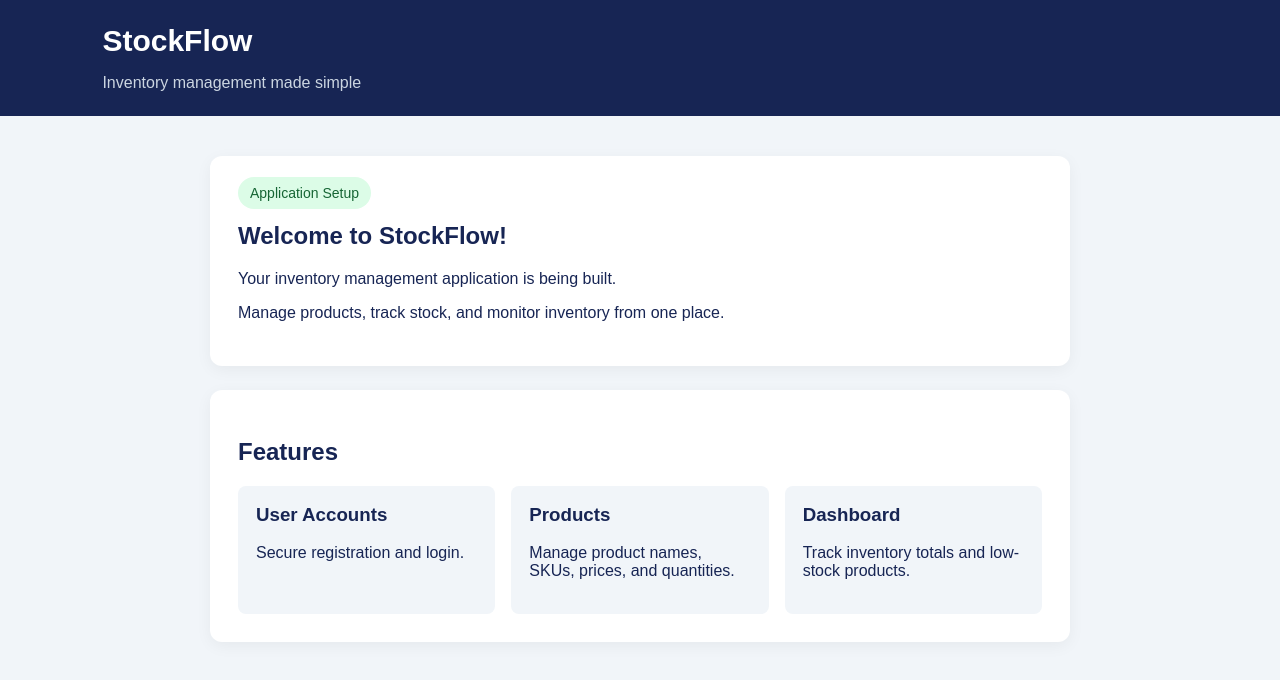
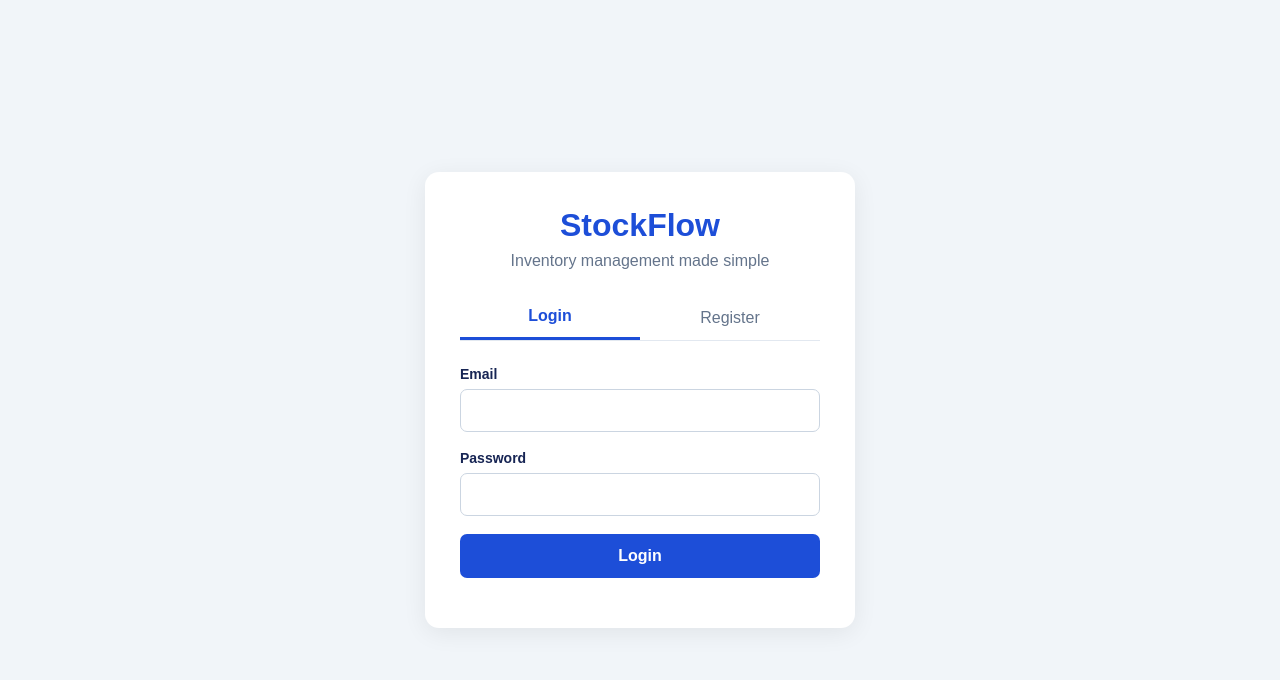
Before and after one commit to suryapallykoushik/stockflow-inventory-management, a website: page public/index.html in a window 1280 px wide. Drawn offline with Linux system fonts and the light colour scheme.

Commit message:
Separate frontend HTML CSS and JavaScript

```diff
--- /dev/null
+++ b/public/css/style.css
@@ -0,0 +1,191 @@
+ * {
+      box-sizing: border-box;
+      margin: 0;
+      padding: 0;
+    }
+
+    body {
+      font-family: Arial, sans-serif;
+      background: #f1f5f9;
+      color: #172554;
+      min-height: 100vh;
+      display: flex;
+      align-items: center;
+      justify-content: center;
+      padding: 20px;
+    }
+
+    .container {
+      width: 100%;
+      max-width: 430px;
+      background: white;
+      padding: 35px;
+      border-radius: 14px;
+      box-shadow: 0 5px 25px #00000012;
+    }
+
+    .logo {
+      text-align: center;
+      margin-bottom: 25px;
+    }
+
+    .logo h1 {
+      font-size: 32px;
+      color: #1d4ed8;
+    }
+
+    .logo p {
+      color: #64748b;
+      margin-top: 8px;
+    }
+
+    .tabs {
+      display: flex;
+      margin-bottom: 25px;
+      border-bottom: 1px solid #e2e8f0;
+    }
+
+    .tabs button {
+      width: 50%;
+      padding: 12px;
+      border: none;
+      background: white;
+      cursor: pointer;
+      font-size: 16px;
+      color: #64748b;
+    }
+
+    .tabs button.active {
+      color: #1d4ed8;
+      border-bottom: 3px solid #1d4ed8;
+      font-weight: bold;
+    }
+
+    .form-group {
+      margin-bottom: 18px;
+    }
+
+    label {
+      display: block;
+      margin-bottom: 7px;
+      font-weight: bold;
+      font-size: 14px;
+    }
+
+    input {
+      width: 100%;
+      padding: 12px;
+      border: 1px solid #cbd5e1;
+      border-radius: 7px;
+      font-size: 15px;
+    }
+
+    input:focus {
+      outline: none;
+      border-color: #2563eb;
+    }
+
+    .submit-btn {
+      width: 100%;
+      padding: 13px;
+      background: #1d4ed8;
+      color: white;
+      border: none;
+      border-radius: 7px;
+      font-size: 16px;
+      font-weight: bold;
+      cursor: pointer;
+    }
+
+    .submit-btn:hover {
+      background: #1e40af;
+    }
+
+    .message {
+      margin-top: 15px;
+      font-size: 14px;
+      text-align: center;
+    }
+
+    .hidden {
+      display: none;
+
+.dashboard {
+  width: 100%;
+  max-width: 1100px;
+  margin: 0 auto;
+}
+
+.dashboard-header {
+  background: #172554;
+  color: white;
+  padding: 24px;
+  border-radius: 12px;
+  margin-bottom: 25px;
+}
+
+.dashboard-header h1 {
+  margin-bottom: 8px;
+}
+
+.stats {
+  display: grid;
+  grid-template-columns: repeat(auto-fit, minmax(200px, 1fr));
+  gap: 18px;
+  margin-bottom: 25px;
+}
+
+.stat-card {
+  background: white;
+  padding: 25px;
+  border-radius: 12px;
+  box-shadow: 0 4px 16px #0000000d;
+}
+
+.stat-card h3 {
+  color: #64748b;
+  font-size: 15px;
+  margin-bottom: 12px;
+}
+
+.stat-card p {
+  font-size: 30px;
+  font-weight: bold;
+  color: #1d4ed8;
+}
+
+.dashboard-section {
+  background: white;
+  padding: 25px;
+  border-radius: 12px;
+  margin-bottom: 20px;
+}
+
+.dashboard-section h2 {
+  margin-bottom: 18px;
+}
+
+#lowStockList {
+  padding-left: 20px;
+}
+
+#lowStockList li {
+  padding: 10px 0;
+  border-bottom: 1px solid #e2e8f0;
+}
+
+.logout-btn {
+  float: right;
+  padding: 10px 16px;
+  background: #dc2626;
+  color: white;
+  border: none;
+  border-radius: 6px;
+  cursor: pointer;
+}
+
+.hidden {
+  display: none !important;
+}
+
+    }
--- a/public/index.html
+++ b/public/index.html
@@ -5,74 +5,62 @@
   <meta charset="UTF-8">
   <meta name="viewport" content="width=device-width, initial-scale=1.0">
   <title>StockFlow - Inventory Management</title>
-  <style>
-    * { box-sizing: border-box; }
-    body {
-      margin: 0;
-      font-family: Arial, sans-serif;
-      background: #f1f5f9;
-      color: #172554;
-    }
-    header {
-      background: #172554;
-      color: white;
-      padding: 24px 8%;
-    }
-    header h1 { margin: 0; font-size: 30px; }
-    header p { margin-bottom: 0; color: #cbd5e1; }
-    main { max-width: 900px; margin: 40px auto; padding: 0 20px; }
-    .card {
-      background: white;
-      padding: 28px;
-      margin-bottom: 24px;
-      border-radius: 12px;
-      box-shadow: 0 4px 16px #0000000d;
-    }
-    .status {
-      color: #166534;
-      background: #dcfce7;
-      padding: 8px 12px;
-      border-radius: 20px;
-      font-size: 14px;
-    }
-    .features {
-      display: grid;
-      grid-template-columns: repeat(auto-fit, minmax(180px, 1fr));
-      gap: 16px;
-    }
-    .feature { background: #f1f5f9; padding: 18px; border-radius: 8px; }
-    .feature h3 { margin-top: 0; }
-  </style>
+   <link rel="stylesheet" href="/css/style.css">
 </head>
 <body>
-  <header>
-    <h1>StockFlow</h1>
-    <p>Inventory management made simple</p>
-  </header>
-  <main>
-    <section class="card">
-      <span class="status">Application Setup</span>
-      <h2>Welcome to StockFlow!</h2>
-      <p>Your inventory management application is being built.</p>
-      <p>Manage products, track stock, and monitor inventory from one place.</p>
-    </section>
-    <section class="card">
-      <h2>Features</h2>
-      <div class="features">
-        <div class="feature">
-          <h3>User Accounts</h3>
-          <p>Secure registration and login.</p>
-        </div>
-        <div class="feature">
-          <h3>Products</h3>
-          <p>Manage product names, SKUs, prices, and quantities.</p>
-        </div>
-        <div class="feature">
-          <h3>Dashboard</h3>
-          <p>Track inventory totals and low-stock products.</p>
-        </div>
+  <div class="container">
+    <div class="logo">
+      <h1>StockFlow</h1>
+      <p>Inventory management made simple</p>
+    </div>
+    <div class="tabs">
+      <button id="loginTab" class="active" onclick="showLogin()">
+        Login
+      </button>
+      <button id="registerTab" onclick="showRegister()">
+        Register
+      </button>
+    </div>
+    <!-- Login Form -->
+    <form id="loginForm">
+      <div class="form-group">
+        <label>Email</label>
+        <input type="email" id="loginEmail" required>
       </div>
-    </section>
-  </main>
+      <div class="form-group">
+        <label>Password</label>
+        <input type="password" id="loginPassword" required>
+      </div>
+      <button type="submit" class="submit-btn">
+        Login
+      </button>
+    </form>
+
+    <!-- Registration Form -->
+    <form id="registerForm" class="hidden">
+      <div class="form-group">
+        <label>Organization Name</label>
+        <input type="text" id="organizationName" required>
+      </div>
+
+      <div class="form-group">
+        <label>Email</label>
+        <input type="email" id="registerEmail" required>
+      </div>
+
+      <div class="form-group">
+        <label>Password</label>
+        <input type="password" id="registerPassword" minlength="8" required>
+      </div>
+
+      <button type="submit" class="submit-btn">
+        Create Account
+      </button>
+    </form>
+
+    <p id="message" class="message"></p>
+
+  </div>
+<script src="/js/app.js" defer></script>
 </body>
 </html>
--- /dev/null
+++ b/public/js/app.js
@@ -0,0 +1,94 @@
+ function showLogin() {
+      document.getElementById("loginForm").classList.remove("hidden");
+      document.getElementById("registerForm").classList.add("hidden");
+
+      document.getElementById("loginTab").classList.add("active");
+      document.getElementById("registerTab").classList.remove("active");
+
+      document.getElementById("message").textContent = "";
+    }
+
+    function showRegister() {
+      document.getElementById("registerForm").classList.remove("hidden");
+      document.getElementById("loginForm").classList.add("hidden");
+
+      document.getElementById("registerTab").classList.add("active");
+      document.getElementById("loginTab").classList.remove("active");
+
+      document.getElementById("message").textContent = "";
+    }
+
+    // Login API
+    document.getElementById("loginForm").addEventListener("submit", async function(event) {
+      event.preventDefault();
+
+      const message = document.getElementById("message");
+      message.textContent = "Logging in...";
+
+      try {
+        const response = await fetch("/api/auth/login", {
+          method: "POST",
+          headers: {
+            "Content-Type": "application/json"
+          },
+          credentials: "include",
+          body: JSON.stringify({
+            email: document.getElementById("loginEmail").value,
+            password: document.getElementById("loginPassword").value
+          })
+        });
+
+        const data = await response.json();
+
+        message.textContent = data.message || "Login failed.";
+
+        if (response.ok) {
+          message.style.color = "green";
+          // Dashboard will be connected in the next stage.
+        } else {
+          message.style.color = "red";
+        }
+
+      } catch (error) {
+        message.textContent = "Unable to connect to the server.";
+        message.style.color = "red";
+      }
+    });
+
+    // Registration API
+    document.getElementById("registerForm").addEventListener("submit", async function(event) {
+      event.preventDefault();
+
+      const message = document.getElementById("message");
+      message.textContent = "Creating account...";
+
+      try {
+        const response = await fetch("/api/auth/register", {
+          method: "POST",
+          headers: {
+            "Content-Type": "application/json"
+          },
+          credentials: "include",
+          body: JSON.stringify({
+            organizationName: document.getElementById("organizationName").value,
+            email: document.getElementById("registerEmail").value,
+            password: document.getElementById("registerPassword").value
+          })
+        });
+
+        const data = await response.json();
+
+        message.textContent = data.message || "Registration failed.";
+
+        if (response.ok) {
+          message.style.color = "green";
+          showLogin();
+        } else {
+          message.style.color = "red";
+        }
+
+      } catch (error) {
+        message.textContent = "Unable to connect to the server.";
+        message.style.color = "red";
+      }
+    });
```
